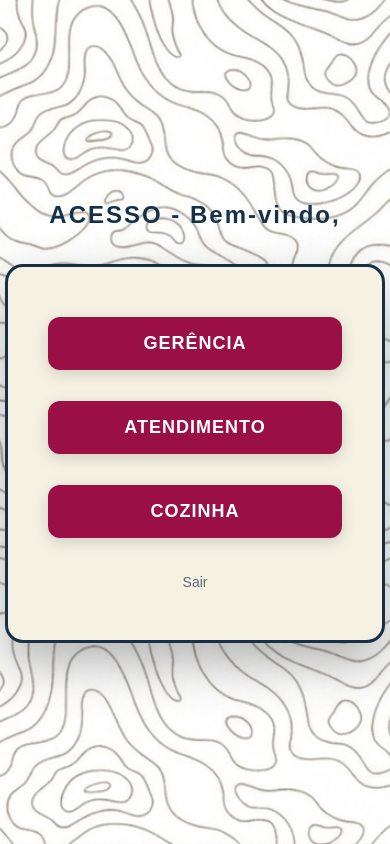
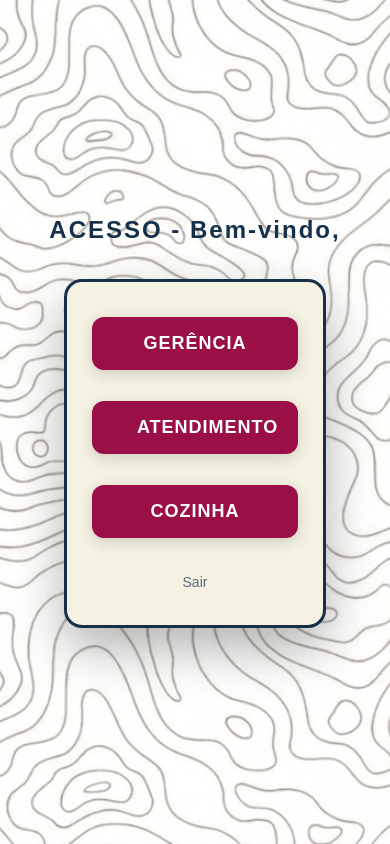
Before and after one commit to Sakana-Corp/Sakana, a PHP site: page /view/accessPage.php in a window 390 px wide. Run offline with PHP 8.4, Linux system fonts and the light colour scheme.

Commit message:
fix(ui): resolver conflitos de merge no style.css

```diff
--- a/view/css/style.css
+++ b/view/css/style.css
@@ -417,12 +417,9 @@ input:focus {
     text-decoration: underline;
 }
 
-<<<<<<< HEAD
-=======
 /* ========================================
    ANIMAÇÕES
 ======================================== */
->>>>>>> 0171d7a5a1c0f458a8927f62900dad172649ce41
 @keyframes fadeIn {
     from {
         opacity: 0;
@@ -435,7 +432,6 @@ input:focus {
     }
 }
 
-<<<<<<< HEAD
 /* =====================================================
    ALERTAS (FLASH MESSAGE)
 ===================================================== */
@@ -622,7 +618,9 @@ input:focus {
         top: 14px;
         right: 12px;
         width: calc(100vw - 24px);
-=======
+    }
+}
+
 /* ========================================
    RESPONSIVIDADE
 ======================================== */
@@ -689,6 +687,5 @@ input:focus {
     .card {
         width: 90%;
         padding: 35px 25px;
->>>>>>> 0171d7a5a1c0f458a8927f62900dad172649ce41
     }
 }
```
